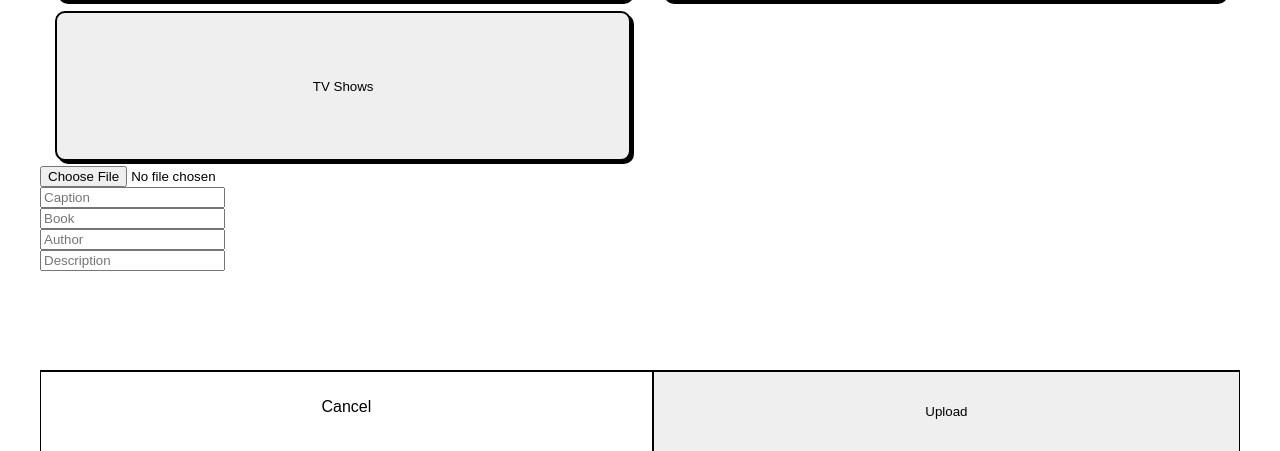
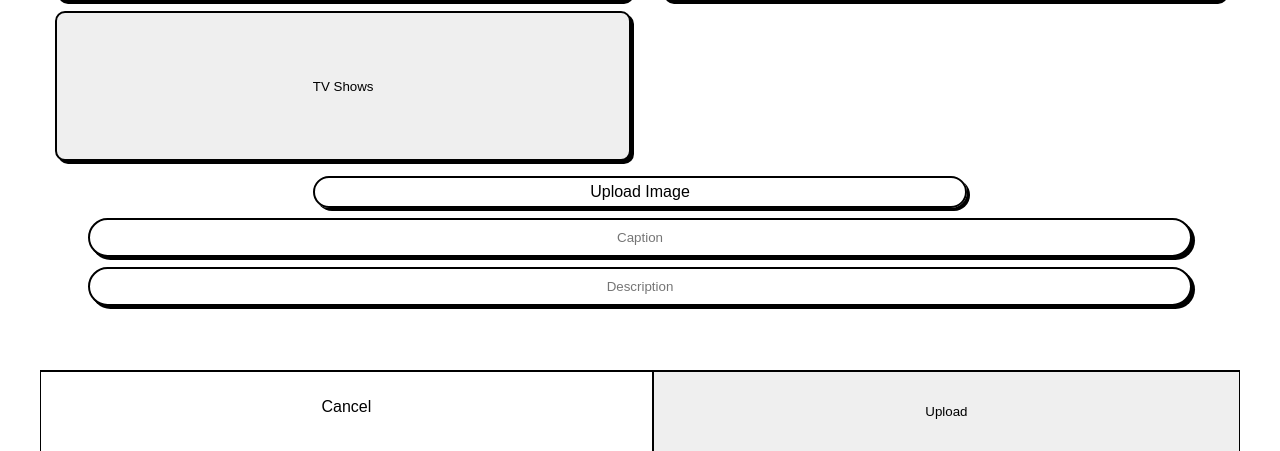
Before and after one commit to Carson-Spaniel/Friends-Haven, a Django app: page /create-post/ in a window 1280 px wide. Shown: the part 349-800 px from the top of the page. Run offline with Django 4.2, Linux system fonts and the light colour scheme; data comes from the database, SQL or seed files in the repository; both versions use the stored data as it was after the commit.

Commit message:
changing upload

```diff
--- a/friends_haven_app/static/css/create.css
+++ b/friends_haven_app/static/css/create.css
@@ -21,3 +21,52 @@
 footer a{
     text-decoration: none;
 }
+
+input{
+    display: unset;
+}
+
+input.hidden{
+    display: none;
+}
+
+.inputs{
+    margin: 10px auto;
+}
+
+.input{
+    width: 90%;
+    text-align: center;
+    margin: 0 auto;
+    display: flex;
+    border: 2px black solid;
+    box-shadow: 3px 3px 0px black;
+    border-radius: 50px;
+    padding: 10px;
+}
+
+#image{
+    display: none;
+}
+
+label {
+    padding: 5px;
+    border-radius: 50px;
+    cursor: pointer;
+    margin: 5px auto;
+    display: flex;
+    border: 2px black solid;
+    box-shadow: 3px 3px 0px black;
+    width: 50vw;
+    justify-content: center;
+    align-items: center;
+}
+
+#previewImage{
+    width: 60vw;
+    margin: 0 auto;
+    display: none;
+    border-radius: 10px;
+    border: 2px black solid;
+    box-shadow: 3px 3px 0px black;
+}
--- a/friends_haven_app/templates/createPage.html
+++ b/friends_haven_app/templates/createPage.html
@@ -16,26 +16,69 @@
     <body>
         <main class="main">
             <div class="section">
-                {% include 'categoryButtons.html' %}
+                <div class="cols">
+                    {% if left %}
+                        <div class="colleft col">
+                            {% for category in left %}
+                                <button class="category" onclick="showContent('{{ category.name }}')">
+                                    {{ category.name }}
+                                </button>
+                            {% endfor %}
+                        </div>
+                        <div class="colRight col">
+                            {% for category in right %}
+                                <button class="category" onclick="showContent('{{ category.name }}')">
+                                    {{ category.name }}
+                                </button>
+                            {% endfor %}
+                        </div>
+                    {% else %}
+                        <div class="category">
+                            No Categories
+                        </div>
+                    {% endif %}
+                </div>
                 <form action="" method="post" id="createForm" autocomplete="on">
                     {% csrf_token %}
                     <div class="inputs">
-                        <input required type="file" name="image" class="input" placeholder="Upload Image">
+                        <label for="image">Upload Image</label>
+                        <input type="file" name="image" class="input" placeholder="Upload Image" id="image">
+                        <img id="previewImage">
+                        <script>
+                           const imageInput = document.getElementById('image');
+                           const previewImage = document.getElementById('previewImage');
+                           function previewSelectedImage() {
+                            previewImage.style.display = 'flex'
+                              const file = imageInput.files[0];
+                              if (file) {
+                                 const reader = new FileReader();
+                                 reader.readAsDataURL(file);
+                                 reader.onload = function(e) {
+                                    previewImage.src = e.target.result;
+                                 }
+                              }
+                           }
+                           imageInput.addEventListener('change', previewSelectedImage);
+                        </script>
                     </div>
                     <div class="inputs">
                         <input required type="text" name="caption" class="input" placeholder="Caption">
                     </div>
-
                     <div class="inputs">
-                        <input required type="text" name="Book" class="input" placeholder="Book">
-                    </div>
-                    <div class="inputs">
-                        <input required type="text" name="Author" class="input" placeholder="Author">
+                        <input required type="text" name="description" class="input" placeholder="Description">
                     </div>
 
                     <div class="inputs">
-                        <input required type="text" name="description" class="input" placeholder="Description">
+                        <input required type="text" name="" class="input option1 hidden" placeholder="">
                     </div>
+                    <div class="inputs">
+                        <input required type="text" name="" class="input option2 hidden" placeholder="">
+                    </div>
+                    <div class="inputs">
+                        <input type="text" name="" class="input option3 hidden" placeholder="">
+                    </div>
+
+
                     <footer>
                         <a href="/home">
                             <p id="home" class="footerAButton">
@@ -49,11 +92,64 @@
         </main>
     </body>
     <script>
-        function change(){
-            const login = document.querySelector('.login');
-            const signup = document.querySelector('.signup');
-            login.classList.toggle('show');
-            signup.classList.toggle('show');
+        function showContent(category) {
+            const option1 = document.querySelector('.option1');
+            const option2 = document.querySelector('.option2');
+            const option3 = document.querySelector('.option3');
+
+            if (category === 'Books') {
+                option1.classList.remove('hidden');
+                option1.name = 'Book';
+                option1.placeholder = 'Book';
+
+                option2.classList.remove('hidden');
+                option2.name = 'Author';
+                option2.placeholder = 'Author';
+
+                option3.classList.remove('show');
+            } else if (category === 'Movies') {
+                option1.classList.remove('hidden');
+                option1.name = 'Movie';
+                option1.placeholder = 'Movie';
+
+                option2.classList.remove('hidden');
+                option2.name = 'WheretoWatchMove';
+                option2.placeholder = 'Where to Watch';
+
+                option3.classList.remove('show');
+            } else if (category === 'TV Shows') {
+                option1.classList.remove('hidden');
+                option1.name = 'TVShow';
+                option1.placeholder = 'TV Show';
+
+                option2.classList.remove('hidden');
+                option2.name = 'WheretoWatchTV';
+                option2.placeholder = 'Where to Watch';
+
+                option3.classList.add('hidden');
+            }  else if (category === 'Music') {
+                option1.classList.remove('hidden');
+                option1.name = 'Song';
+                option1.placeholder = 'Song';
+
+                option2.classList.remove('hidden');
+                option2.name = 'Artist';
+                option2.placeholder = 'Artist';
+
+                option3.classList.remove('show');
+            } else if (category === 'Recipes') {
+                option1.classList.remove('hidden');
+                option1.name = 'Recipe';
+                option1.placeholder = 'Recipe';
+
+                option2.classList.remove('hidden');
+                option2.name = 'Ingredients';
+                option2.placeholder = 'Ingredients';
+
+                option3.classList.remove('hidden');
+                option3.name = 'Instructions';
+                option3.placeholder = 'Instructions';
+            }
         }
     </script>
 </html>
```
Also changed, not shown: db.sqlite3.
